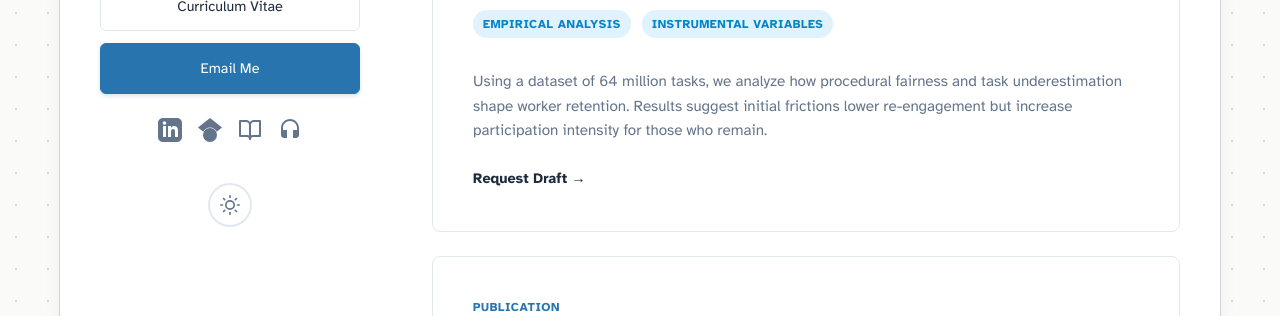
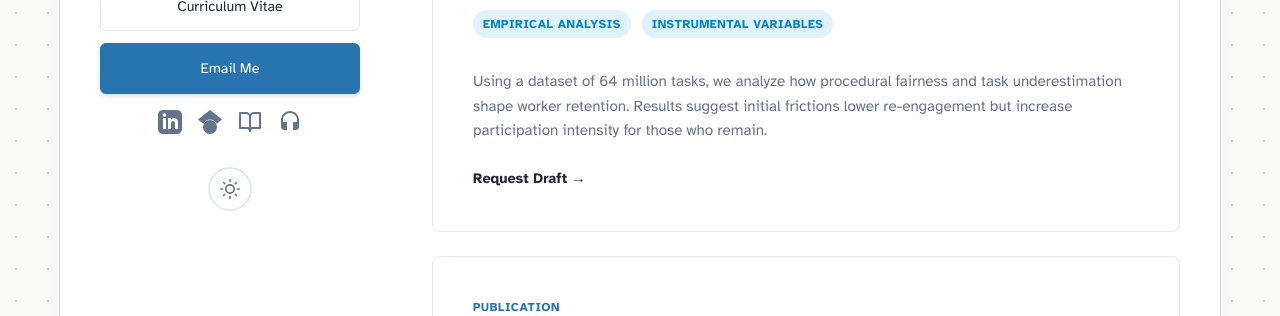
Before and after one commit to martins73/research-site, a Jekyll site: the page built from index.html, in a window 1280 px wide and 1400 px high, scrolled down 459 px. Shown: the part 568-884 px from the top of the window. Built offline with Jekyll 4.4.1, drawn with Linux system fonts in a browser that asks for light colours.

Commit message:
Adjust margin-top for social links and theme toggle

```diff
--- a/assets/css/style.css
+++ b/assets/css/style.css
@@ -364,7 +364,7 @@ h1, h2, h3, .name {
 
 /* Social Links */
 .social-links {
-    margin-top: var(--space-6);
+    margin-top: var(--space-4);
     display: flex;
     justify-content: center;
     gap: var(--space-4);
@@ -394,7 +394,7 @@ h1, h2, h3, .name {
 
 /* Theme Toggle Button */
 .theme-toggle {
-    margin-top: var(--space-8);
+    margin-top: var(--space-6);
     width: 44px;
     height: 44px;
     border-radius: 50%;
```
